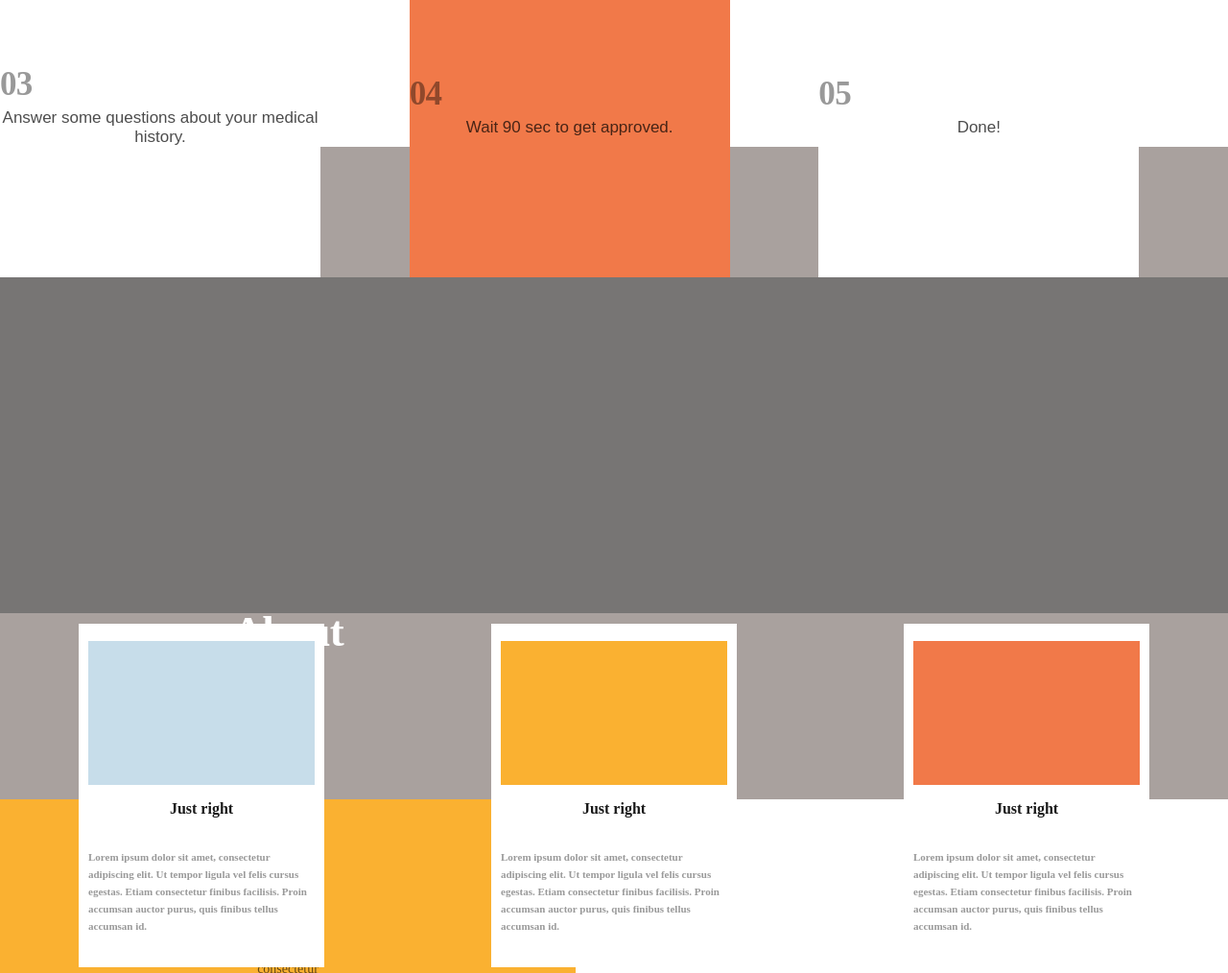
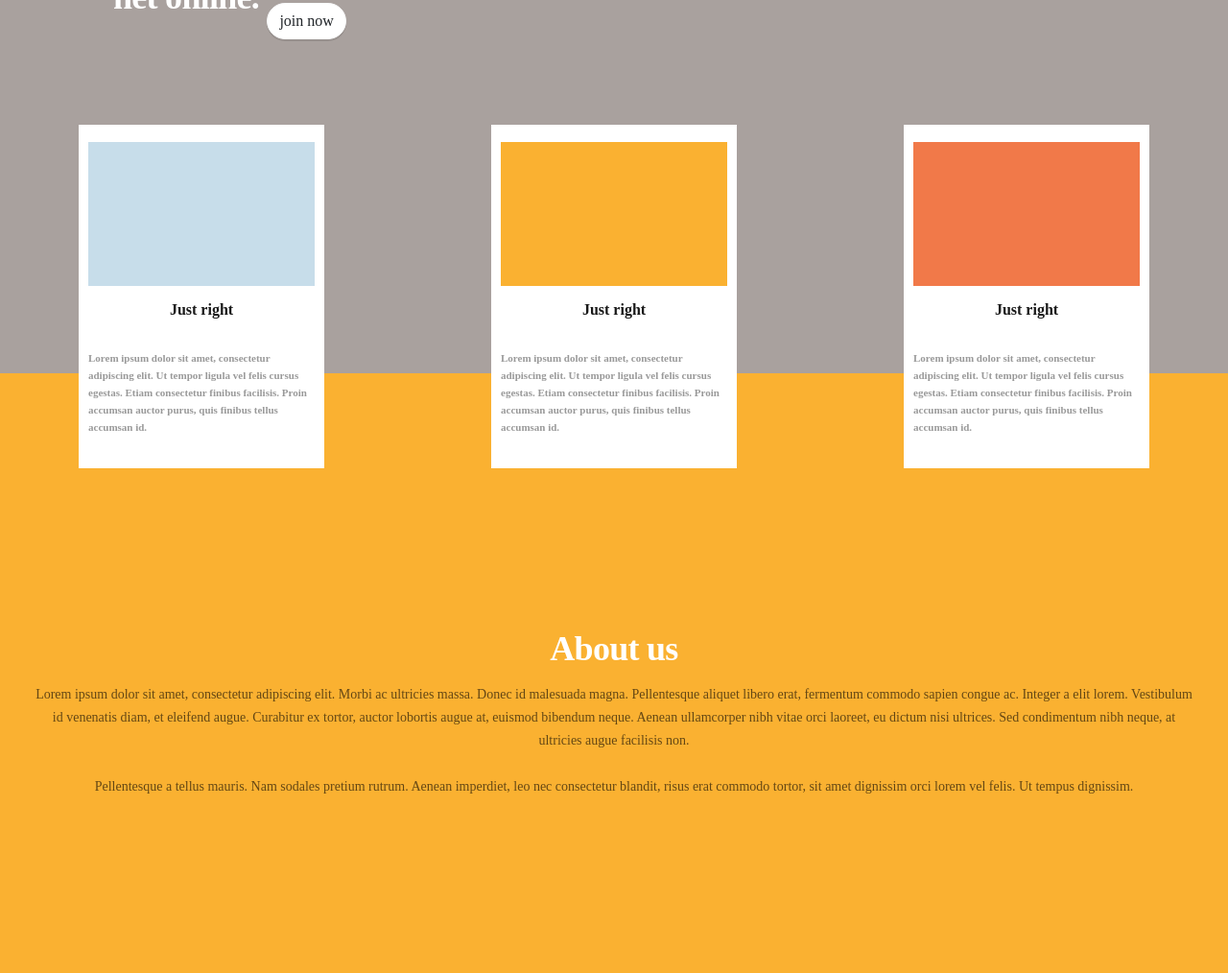
Before and after one commit to michelkabwe/michelkabwewebsite, a plain HTML site: page Index.html in a window 1280 px wide. Shown: the part 935-1949 px from the top of the page at 96% size. Drawn offline with nearby package versions, Linux system fonts and the light colour scheme.

Commit message:
update
No finished :("

```diff
--- a/Index.html
+++ b/Index.html
@@ -43,7 +43,12 @@
 
   <article>
     <div class="section-article-1">
-     <h1 class="welcome-line-white">Your personal financial safety net online.</h1>
+     <h1 class="welcome-line-white">Your personal financial safety net online.
+
+
+
+        <button type="button" class="btn btn-light">join now</button></h1>
+
      <p class="welcome-line">Lorem ipsum dolor sit amet, consectetur
                               adipiscing elit. Ut tempor ligula vel felis
                               cursus egestas. Etiam consectetur finibus
@@ -54,7 +59,6 @@
                               tempor blandit. Mauris hendrerit
                               ullamcorper ex quis congue donec vel
                               finibus libero. </p>
-      <button type="button" class="btn btn-light">join now</button>
       </div>
 
 
@@ -92,16 +96,19 @@
 </article>
   <div class="about-us">
               <h1 class="welcome-line-white">About us</h1>
-               <p class="welcome-line">Lorem ipsum dolor sit amet, consectetur
-                                        adipiscing elit. Ut tempor ligula vel felis
-                                        cursus egestas. Etiam consectetur finibus
-                                        facilisis. Proin accumsan auctor purus, quis
-                                        finibus tellus accumsan id. Quisque tellus
-                                        elit, ullamcorper sed mollis ac, interdum vel
-                                        enim. Pellentesque congue felis eget lorem
-                                        tempor blandit. Mauris hendrerit
-                                        ullamcorper ex quis congue donec vel
-                                        finibus libero. </p>
+               <p class="welcome-line">Lorem ipsum dolor sit amet, consectetur adipiscing elit. Morbi ac
+                                        ultricies massa. Donec id malesuada magna. Pellentesque aliquet
+                                        libero erat, fermentum commodo sapien congue ac. Integer a elit
+                                        lorem. Vestibulum id venenatis diam, et eleifend augue. Curabitur ex
+                                        tortor, auctor lobortis augue at, euismod bibendum neque. Aenean
+                                        ullamcorper nibh vitae orci laoreet, eu dictum nisi ultrices. Sed
+                                        condimentum nibh neque, at ultricies augue facilisis non.
+                                        <br>
+                                        <br>
+
+                                        Pellentesque a tellus mauris. Nam sodales pretium rutrum. Aenean
+                                        imperdiet, leo nec consectetur blandit, risus erat commodo tortor, sit
+                                        amet dignissim orci lorem vel felis. Ut tempus dignissim. </p>
   </div>
 
 
@@ -133,15 +140,13 @@
                       <p class="box-line">Done!</p>
                 </div>
 
-                <div class="section7-grid2">
-                <a href="#top">Take me up again!</a>
 
-                  </div>
+              </div>
+              <div class="section7-grid2">
+              <a href="#top">Take me up again!</a>
 
-
-<footer></footer>
-
-</div>
+                </div>
+                  <footer></footer>
 </div>
 </body>
 </html>
--- a/backupmobilestylesheet.css
+++ b/backupmobilestylesheet.css
@@ -67,9 +67,7 @@ img.family {
 
 }
 
-nav {
-  display: none !important;
-}
+
 
 p.informative-line {
   font-family: Fira Sans;
@@ -139,6 +137,8 @@ article {
       padding:35px;
 
 }
+
+
 
 
 h1.welcome-line-white {
@@ -328,9 +328,10 @@ p.box-line {
   justify-content: center;
 }
 
-div.section7-grid2 {
+.section7-grid2 {
   display: none;
 }
+
 
 footer {
   width: 375px;
@@ -348,13 +349,12 @@ footer {
 @media screen and (min-width: 1002px){
 .body {
   width: 1002px;
-  background-color: yellow;
   margin: auto;
 
 }
 }
 
-@media all and (min-width:1002px){
+@media screen and (min-width:1002px){
   .grid-container {
     height: 544px;
     display: grid;
@@ -368,7 +368,7 @@ footer {
  }
 }
 
-@media all and (min-width:1002px){
+@media screen and (min-width:1002px){
 main {
  background-color: #C7DDEA;
  display: flex;
@@ -389,8 +389,9 @@ img.family {
     height: 324px;
     position: relative;
     padding: 14px 16px;
-    margin-top: -72px;
-    left: 65px;
+    margin-top: -34px;
+    left: 177px;
+    position:absolute;
   }
 
 }
@@ -445,7 +446,7 @@ img.family {
  }
  }
 
- @media all and (min-width: 1002px){
+ @media screen and (min-width: 1002px){
   nav a {
    color: #A9A19E;
 
@@ -464,7 +465,7 @@ img.family {
   }
 }
 
-  @media all and (min-width: 1002px){
+  @media screen and (min-width: 1002px){
    li.item {
 
    }
@@ -487,7 +488,7 @@ img.family {
 
 
 
-   @media screen and(min-width: 1002px){
+   @media screen and (min-width: 1002px){
    .section2 {
     background-color: #FAB131;
     grid-area: box4;
@@ -523,6 +524,7 @@ img.family {
       align-items: center;
       gap: 10px;
       padding: 132px 108px;
+      margin-bottom:-61px;
     }
 }
 
@@ -549,10 +551,33 @@ img.family {
    justify-content: center;
    align-items: center;
    flex-direction: column;
-   padding: 10px 300px;
+   width: 100%;
 
   }
   }
+
+  @media screen and (min-width: 1002px){
+      button.btn.btn-light {
+        margin-top: 42px;
+
+
+
+      }
+    }
+
+    @media screen and (min-width: 1002px){
+        h1.welcome-line-white{
+          padding: 10px;
+          margin-top: 38px;
+          font-size: 36px;
+
+
+
+
+        }
+      }
+
+
 
   @media screen and (min-width: 1002px){
       .grid-container-2 {
@@ -560,7 +585,7 @@ img.family {
         justify-content: center;
         grid-template-columns: 1fr 1fr 1fr;
         grid-column: 1/3;
-        height: 544px;
+        height: 100%;
 
 
       }
@@ -658,7 +683,5 @@ img.family {
         height: 350px;
         width: 100%;
 
-
-
       }
       }
```
Lines whose indentation alone changed are shown as unchanged.
